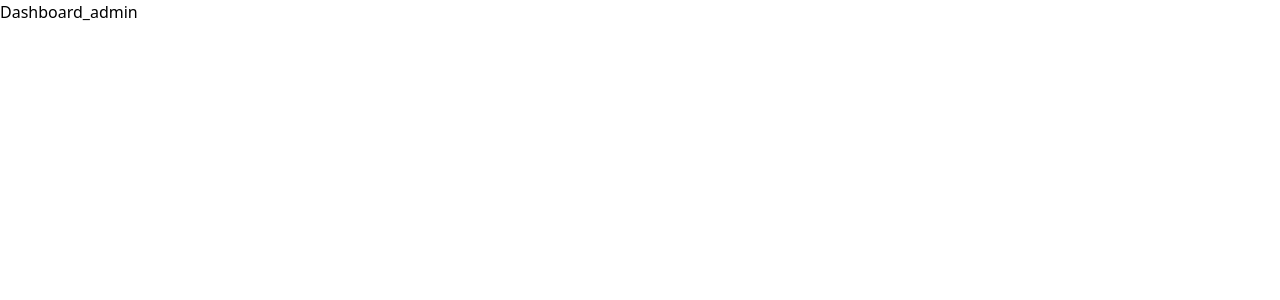
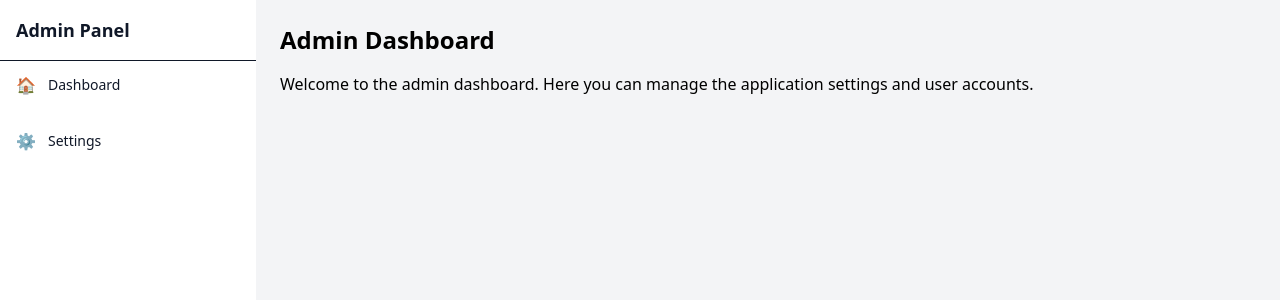
Before and after one commit to YashKachaRK/CoolStock, a React (Vite) app: page /admin_dashboard in a window 1280 px wide. Shown: the top 300 px of the page. Built offline with nearby package versions, Linux system fonts and the light colour scheme; sample sign-in values are in the browser's storage.

Commit message:
Slidebar 20% Done

```diff
--- /dev/null
+++ b/src/components/Slidebar.jsx
@@ -0,0 +1,71 @@
+import React, { useState } from "react";
+
+function Slidebar({ children }) {
+  const [open, setOpen] = useState(false);
+
+  return (
+    <div className="flex min-h-screen bg-gray-100">
+      {/* Mobile Menu Button */}
+      <button
+        onClick={() => setOpen(true)}
+        className="md:hidden fixed top-4 left-4 z-50 bg-gray-800 text-white p-2 rounded"
+      >
+        ☰
+      </button>
+
+      {/* Overlay (Mobile) */}
+      {open && (
+        <div
+          onClick={() => setOpen(false)}
+          className="fixed inset-0 bg-black/50 z-40 md:hidden"
+        />
+      )}
+
+      {/* Sidebar */}
+      <aside
+        className={`fixed md:static top-0 left-0 h-screen w-64 bg-white text-gray-900
+        transform ${open ? "translate-x-0" : "-translate-x-full"}
+        md:translate-x-0 transition-transform duration-300 z-50`}
+      >
+
+        <div className="flex items-center justify-between p-4 border-b">
+          <h2 className="text-lg font-bold">Admin Panel</h2>
+          <button
+            onClick={() => setOpen(false)}
+            className="md:hidden text-gray-600 hover:text-gray-900"
+          >
+            ✕
+          </button>
+        </div>
+        <nav className=" space-y-2">
+          <a
+            href="#"
+            className="group flex items-center gap-3 px-4 py-3 hover:bg-blue-50 hover:text-blue-600  "
+          >
+            <span>🏠</span>
+            <span className="text-sm opacity-0 group md:opacity-100 transition">
+              Dashboard
+            </span>
+          </a>
+
+          <a
+            href="#"
+            className="group flex items-center gap-3 px-4 py-3 hover:bg-blue-50  hover:text-blue-600 "
+          >
+            <span>⚙️</span>
+            <span className="text-sm opacity-0 group-hover:opacity-100 md:opacity-100 transition">
+              Settings
+            </span>
+          </a>
+        </nav>
+      </aside>
+
+      {/* Main Content */}
+      <main className="flex-1 p-6 mt-10 md:mt-0">
+        {children}
+      </main>
+    </div>
+  );
+}
+
+export default Slidebar;
--- a/src/pages/admin/Dashboard_admin.jsx
+++ b/src/pages/admin/Dashboard_admin.jsx
@@ -1,8 +1,15 @@
 import React from 'react'
+import Slidebar from '../../components/Slidebar'
 
 function Dashboard_admin() {
   return (
-    <div>Dashboard_admin</div>
+    <div className='bg-gray-200'>
+      <Slidebar>
+        <h1 className='text-2xl font-bold mb-4'>Admin Dashboard</h1>
+        <p>Welcome to the admin dashboard. Here you can manage the application settings and user accounts.</p>
+      </Slidebar>
+    </div>
+
   )
 }
 
```
Also changed, not shown: 1 other file (tests, documents, lock files or other folders).
